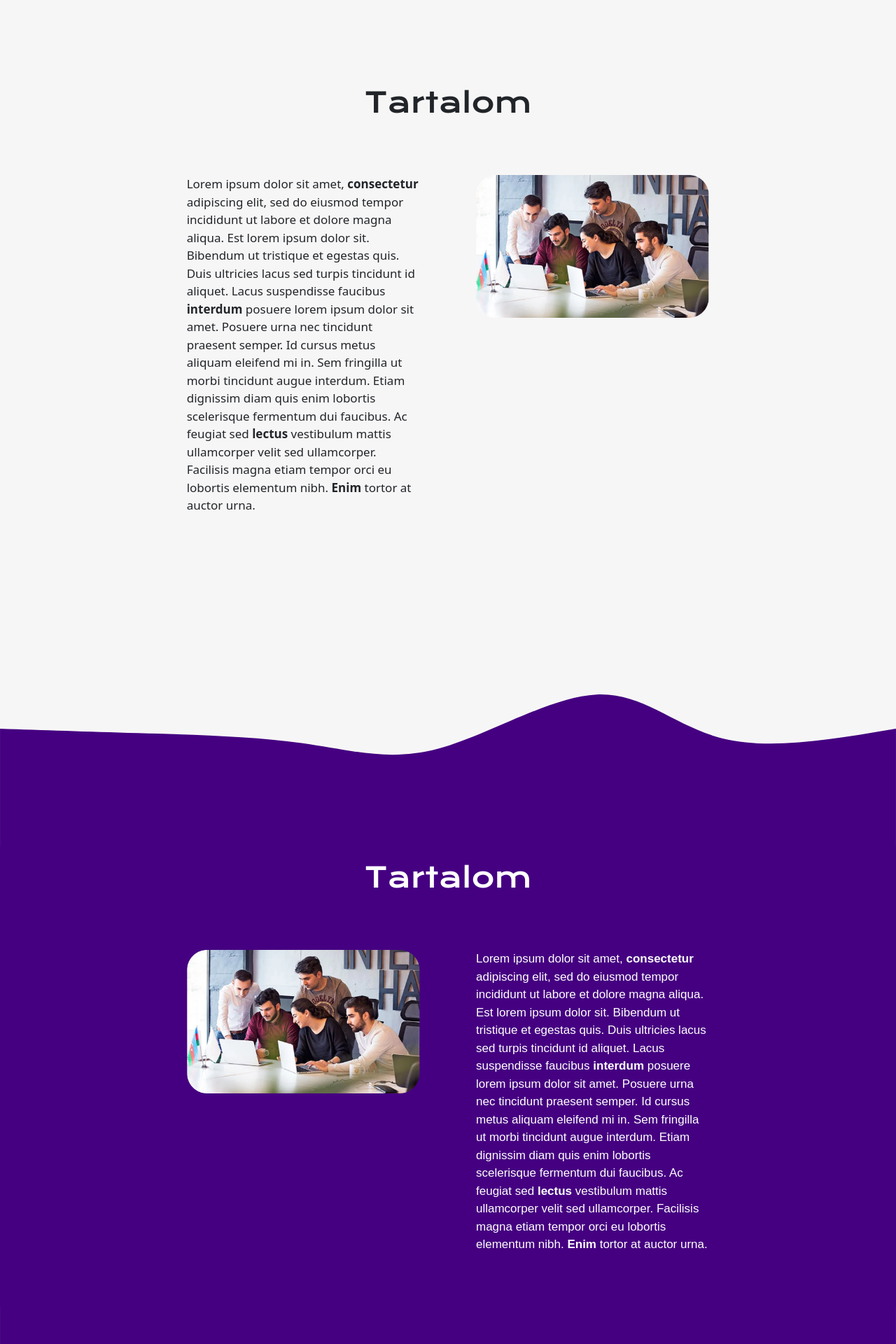
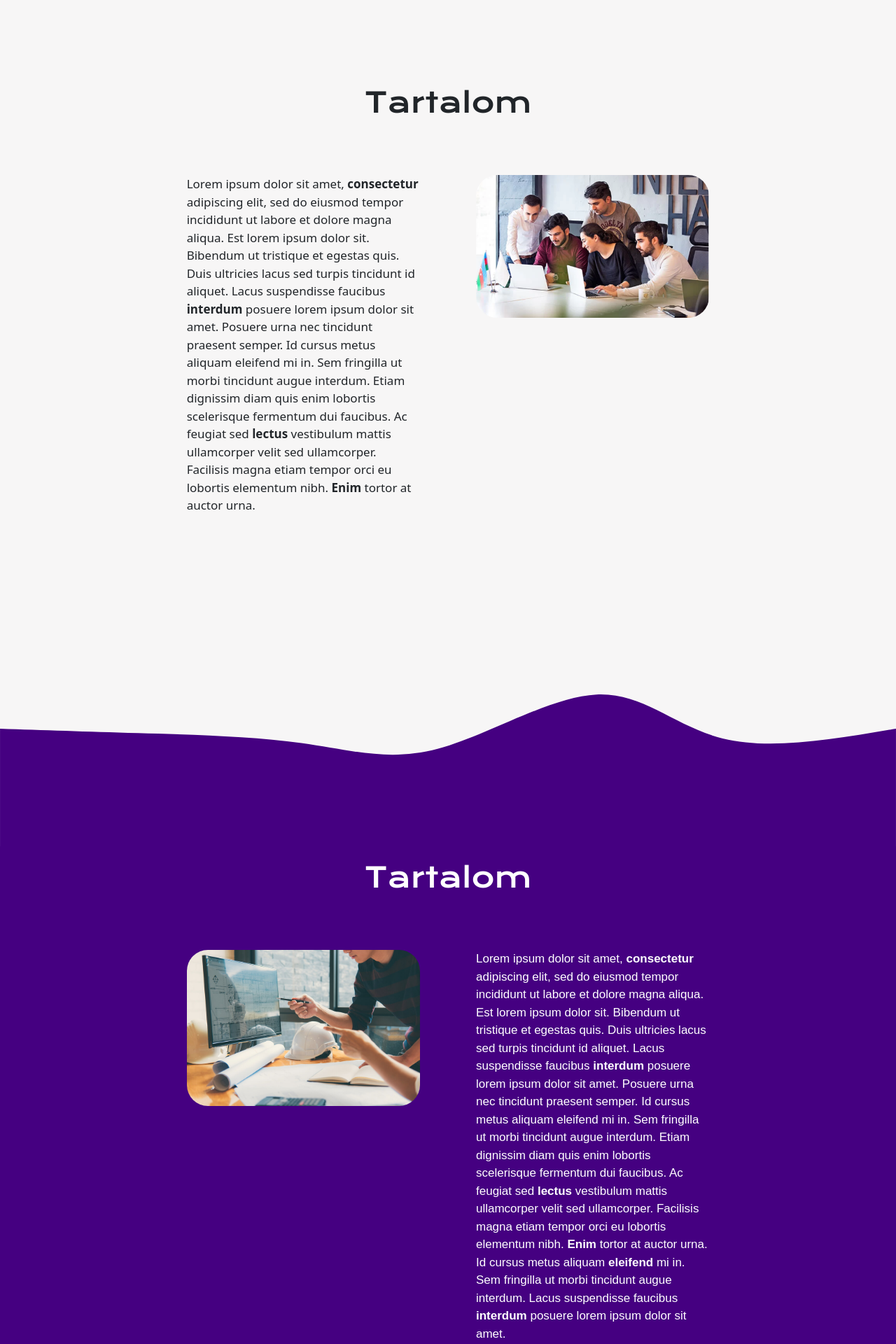
Before and after one commit to Emmatsoka/vizsgaprojekt.github.io, a Laravel app: page / in a window 1280 px wide. Shown: the part 918-2838 px from the top of the page at 70% size. Run offline with Laravel 10, Linux system fonts and the light colour scheme.

Commit message:
design frissítés

```diff
--- a/public/styles/webs.css
+++ b/public/styles/webs.css
@@ -142,6 +142,9 @@ body{
 .aktiv{
     color: #bb93fd !important;
 }
+#bemutato img{
+    border-radius: 30px !important;
+}
 #bemutato{
     margin: 0 auto !important;
     margin-top: 220px !important;
@@ -162,6 +165,9 @@ body{
 #bemutato .row{
     margin-top: 40px !important;
 
+}
+#bemutato2 img{
+    border-radius: 30px !important;
 }
 #bemutato2{
     margin: 0 auto !important;
--- a/resources/views/auth/register.blade.php
+++ b/resources/views/auth/register.blade.php
@@ -47,9 +47,9 @@
                 {{ __('Már regisztráltál?') }}
             </a>
 
-            <x-primary-button>
+            <button>
                 {{ __('Regisztrálok') }}
-            </x-primary-button>
+            </button>
         </div>
     </form>
     </div>
--- a/resources/views/oldalak/fooldal.blade.php
+++ b/resources/views/oldalak/fooldal.blade.php
@@ -84,11 +84,11 @@
               <div class="row justify-content-center">
 
                 <div class="col-lg-4 text-center">
-                  <img src="pics/sample.png" height="auto"  class="img-fluid">
+                  <img src="pics/sample2.jpg" height="auto"  class="img-fluid">
                 </div>
                 <div class="col-lg-4">
                   <p>
-                  Lorem ipsum dolor sit amet, <b>consectetur</b> adipiscing elit, sed do eiusmod tempor incididunt ut labore et dolore magna aliqua. Est lorem ipsum dolor sit. Bibendum ut tristique et egestas quis. Duis ultricies lacus sed turpis tincidunt id aliquet. Lacus suspendisse faucibus <b>interdum</b> posuere lorem ipsum dolor sit amet. Posuere urna nec tincidunt praesent semper. Id cursus metus aliquam eleifend mi in. Sem fringilla ut morbi tincidunt augue interdum. Etiam dignissim diam quis enim lobortis scelerisque fermentum dui faucibus. Ac feugiat sed <b>lectus</b> vestibulum mattis ullamcorper velit sed ullamcorper. Facilisis magna etiam tempor orci eu lobortis elementum nibh. <b>Enim</b> tortor at auctor urna.
+                  Lorem ipsum dolor sit amet, <b>consectetur</b> adipiscing elit, sed do eiusmod tempor incididunt ut labore et dolore magna aliqua. Est lorem ipsum dolor sit. Bibendum ut tristique et egestas quis. Duis ultricies lacus sed turpis tincidunt id aliquet. Lacus suspendisse faucibus <b>interdum</b> posuere lorem ipsum dolor sit amet. Posuere urna nec tincidunt praesent semper. Id cursus metus aliquam eleifend mi in. Sem fringilla ut morbi tincidunt augue interdum. Etiam dignissim diam quis enim lobortis scelerisque fermentum dui faucibus. Ac feugiat sed <b>lectus</b> vestibulum mattis ullamcorper velit sed ullamcorper. Facilisis magna etiam tempor orci eu lobortis elementum nibh. <b>Enim</b> tortor at auctor urna. Id cursus metus aliquam <b>eleifend</b> mi in. Sem fringilla ut morbi tincidunt augue interdum. Lacus suspendisse faucibus <b>interdum</b> posuere lorem ipsum dolor sit amet.
                   </p>
                 </div>
             </div>
@@ -110,7 +110,7 @@
                   </p>
                 </div>
                 <div class="col-lg-4 text-center">
-                  <img src="pics/sample.png" height="auto"  class="img-fluid">
+                  <img src="pics/sample3.jpg" height="auto"  class="img-fluid">
                 </div>
             </div>
           </section>
```
Also changed, not shown: resources/views/auth/forgot-password.blade.php (+4 -4 lines), public/pics/sample.png, public/pics/sample2.jpg (added), public/pics/sample3.jpg (added).
